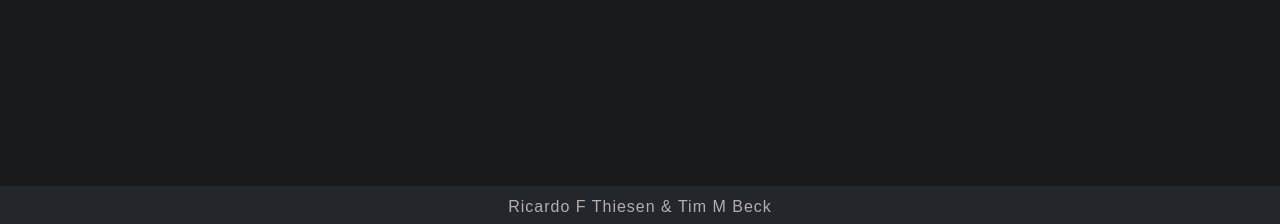
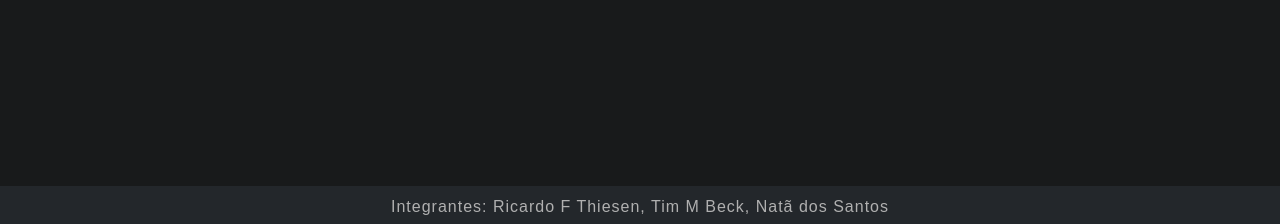
Before and after one commit to FredThiesen/exercise-django-clients, a Django app: page /2/ in a window 1280 px wide. Shown: the part 576-800 px from the top of the page. Run offline with Django 5.2, Linux system fonts and the light colour scheme; data comes from the database, SQL or seed files in the repository.

Commit message:
update footer with members

```diff
--- a/clientes/templates/base.html
+++ b/clientes/templates/base.html
@@ -62,7 +62,7 @@
 <body>
     {% block content %}{% endblock %}
     <footer>
-        Ricardo F Thiesen &amp; Tim M Beck
+        Integrantes: Ricardo F Thiesen, Tim M Beck, Natã dos Santos
     </footer>
 </body>
 
```
